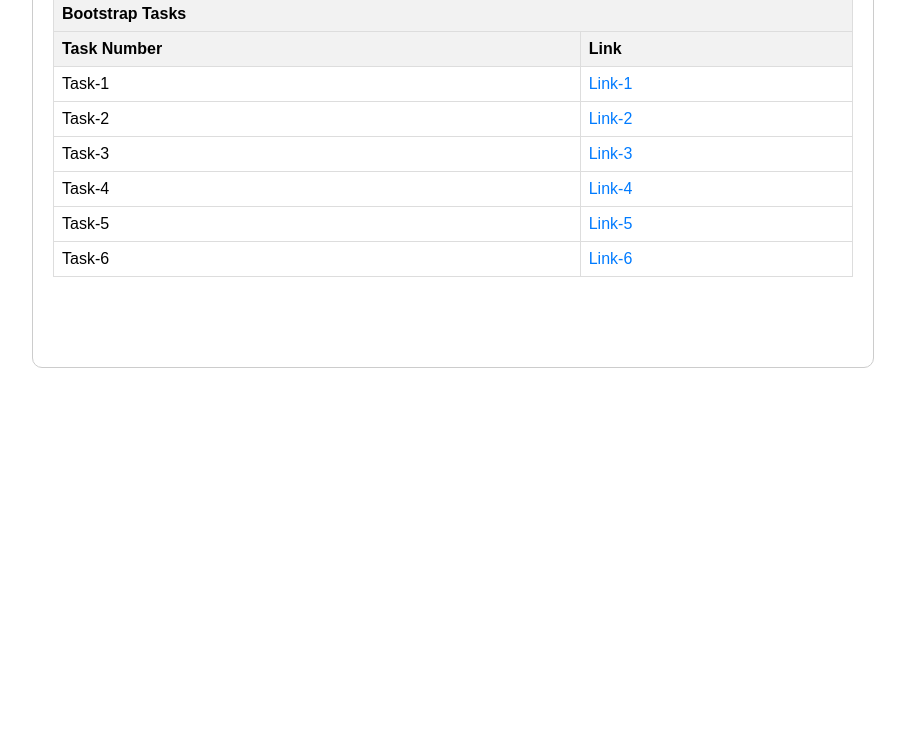
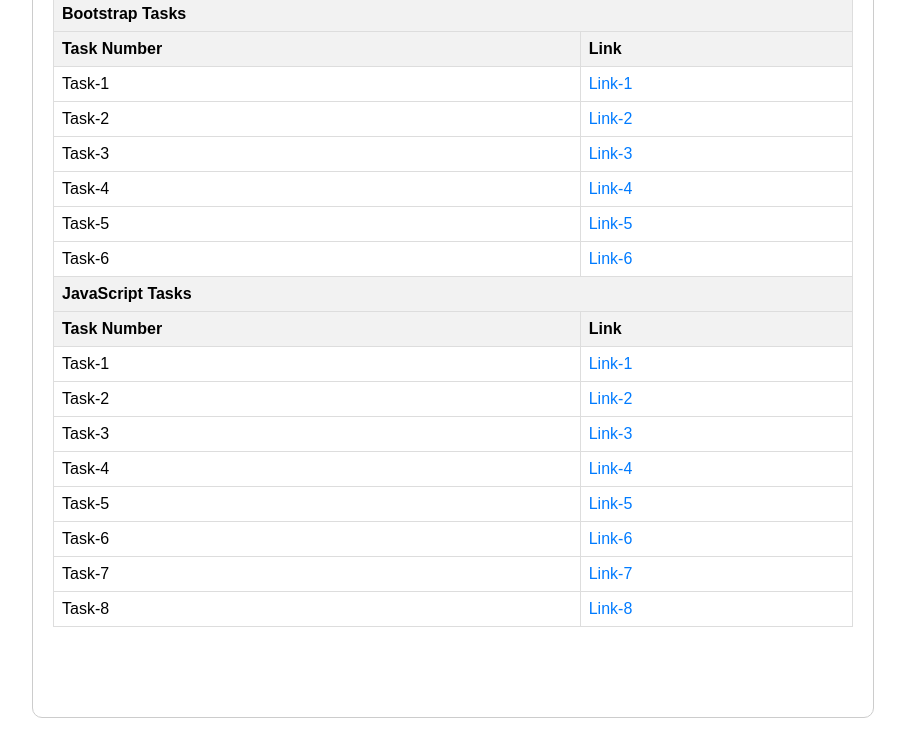
Before and after one commit to DevilKing25/MernTask, a plain HTML site: page index.html in a window 1280 px wide. Shown: the part 812-1550 px from the top of the page, without its empty margins (187-1092 px from the left). Before the commit the page ends 1200 px from the top, so only its background shows below. Drawn offline with Linux system fonts and the light colour scheme.

Commit message:
Update index.html

```diff
--- a/index.html
+++ b/index.html
@@ -18,7 +18,8 @@
         margin-top: 20px;
         border-collapse: collapse;
       }
-        th, td {
+      th,
+      td {
         border: 1px solid #ddd;
         padding: 8px;
         text-align: left;
@@ -139,49 +140,92 @@
         <tr>
           <td>Task-1</td>
           <td>
-            <a href="./Bootstrap task/bootstrap_task-1.html" target="_blank"
-              >Link-1</a
-            >
+            <a href="./Bootstrap task/bootstrap_task-1.html" target="_blank">Link-1</a>
           </td>
         </tr>
         <tr>
           <td>Task-2</td>
           <td>
-            <a href="./Bootstrap task/bootstrap_task-2.html" target="_blank"
-              >Link-2</a
-            >
+            <a href="./Bootstrap task/bootstrap_task-2.html" target="_blank">Link-2</a>
           </td>
         </tr>
         <tr>
           <td>Task-3</td>
           <td>
-            <a href="./Bootstrap task/bootstrap_task-3.html" target="_blank"
-              >Link-3</a
-            >
+            <a href="./Bootstrap task/bootstrap_task-3.html" target="_blank">Link-3</a>
           </td>
         </tr>
         <tr>
           <td>Task-4</td>
           <td>
-            <a href="./Bootstrap task/bootstrap_task-4.html" target="_blank"
-              >Link-4</a
-            >
+            <a href="./Bootstrap task/bootstrap_task-4.html" target="_blank">Link-4</a>
           </td>
         </tr>
         <tr>
           <td>Task-5</td>
           <td>
-            <a href="./Bootstrap task/bootstrap_task-5.html" target="_blank"
-              >Link-5</a
-            >
+            <a href="./Bootstrap task/bootstrap_task-5.html" target="_blank">Link-5</a>
           </td>
         </tr>
         <tr>
           <td>Task-6</td>
           <td>
-            <a href="./Bootstrap task/bootstrap_task-6.html" target="_blank"
-              >Link-6</a
-            >
+            <a href="./Bootstrap task/bootstrap_task-6.html" target="_blank">Link-6</a>
+          </td>
+        </tr>
+        <tr>
+          <th colspan="2">JavaScript Tasks</th>
+        </tr>
+        <tr>
+          <th>Task Number</th>
+          <th>Link</th>
+        </tr>
+        <tr>
+          <td>Task-1</td>
+          <td>
+            <a href="./JavaScript Tasks/JS_Task-1.html" target="_blank">Link-1</a>
+          </td>
+        </tr>
+        <tr>
+          <td>Task-2</td>
+          <td>
+            <a href="./JavaScript Tasks/JS_Task-2.html" target="_blank">Link-2</a>
+          </td>
+        </tr>
+        <tr>
+          <td>Task-3</td>
+          <td>
+            <a href="./JavaScript Tasks/JS_Task-3.html" target="_blank">Link-3</a>
+          </td>
+        </tr>
+        <tr>
+          <td>Task-4</td>
+          <td>
+            <a href="./JavaScript Tasks/JS_Task-4.html" target="_blank">Link-4</a>
+          </td>
+        </tr>
+        <tr>
+          <td>Task-5</td>
+          <td>
+            <a href="./JavaScript Tasks/JS_Task-5.html" target="_blank">Link-5</a>
+          </td>
+        </tr>
+        <tr>
+          <td>Task-6</td>
+          <td>
+            <a href="./JavaScript Tasks/JS_Task-6.html" target="_blank">Link-6</a>
+          </td>
+        </tr>
+        <tr>
+          <td>Task-7</td>
+          <td>
+            <a href="./JavaScript Tasks/JS_Task-7.html" target="_blank">Link-7</a>
+          </td>
+        </tr>
+        <tr>
+          <td>Task-8</td>
+          <td>
+            <a href="./JavaScript Tasks/JS_Task-8.html" target="_blank">Link-8</a>
           </td>
         </tr>
       </table>
```
Lines whose indentation alone changed are shown as unchanged.
